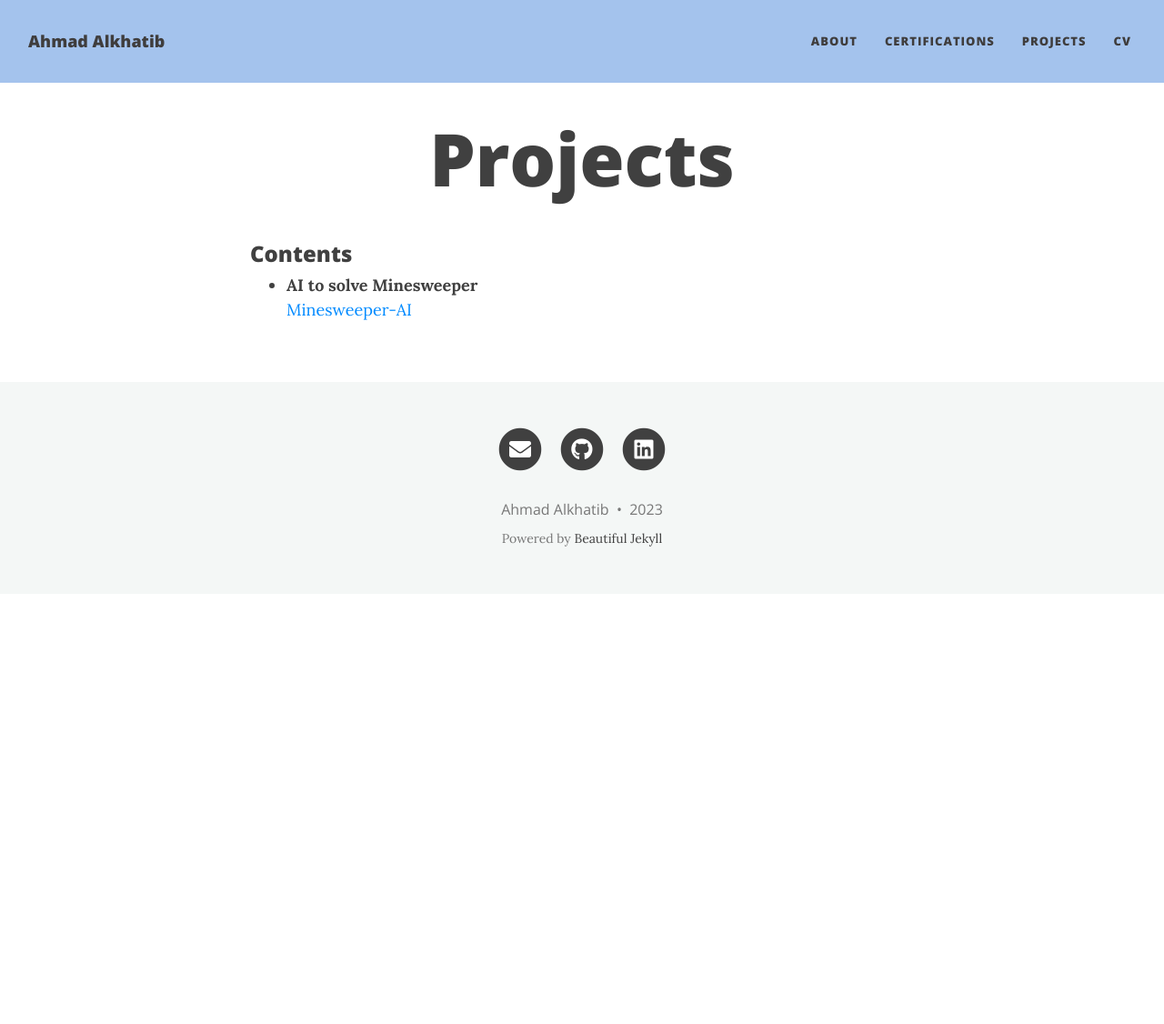
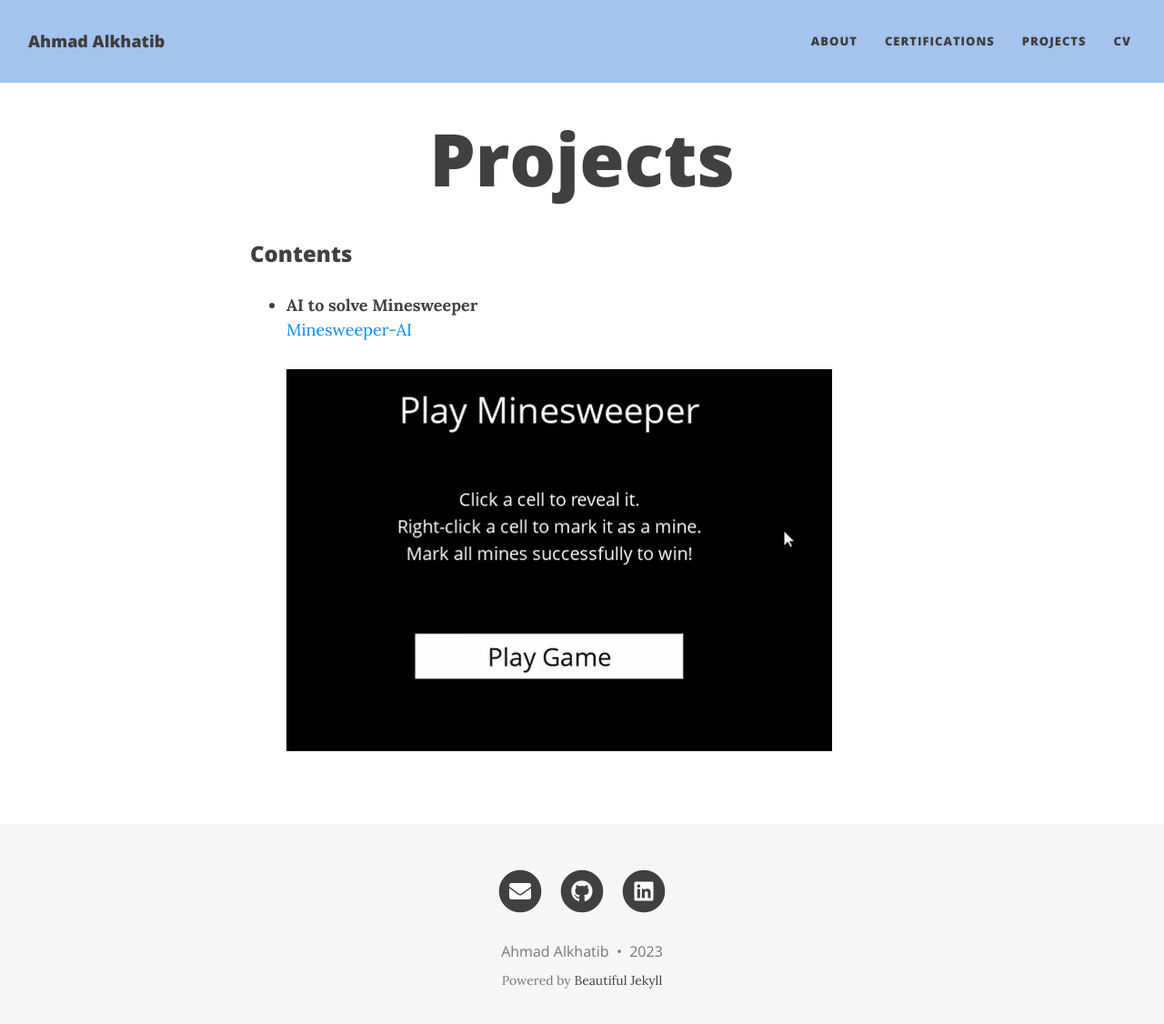
Before and after one commit to alkhatiba/alkhatiba.github.io, a Jekyll site: the page built from projects/main.md, in a window 1280 px wide and 1139 px high. Shown: the top 1126 px of the window at 91% size. Built offline with Jekyll 4.4.1, drawn with Linux system fonts in a browser that asks for light colours; nearby versions of some CDN libraries.

Commit message:
Update main.md

```diff
--- a/projects/main.md
+++ b/projects/main.md
@@ -6,3 +6,5 @@ title: Projects
 
 - **AI to solve Minesweeper**
   [Minesweeper-AI](https://github.com/alkhatiba/Minesweeper-AI)
+
+  ![](/projects/minesweeper-AI-gif.gif)
```
